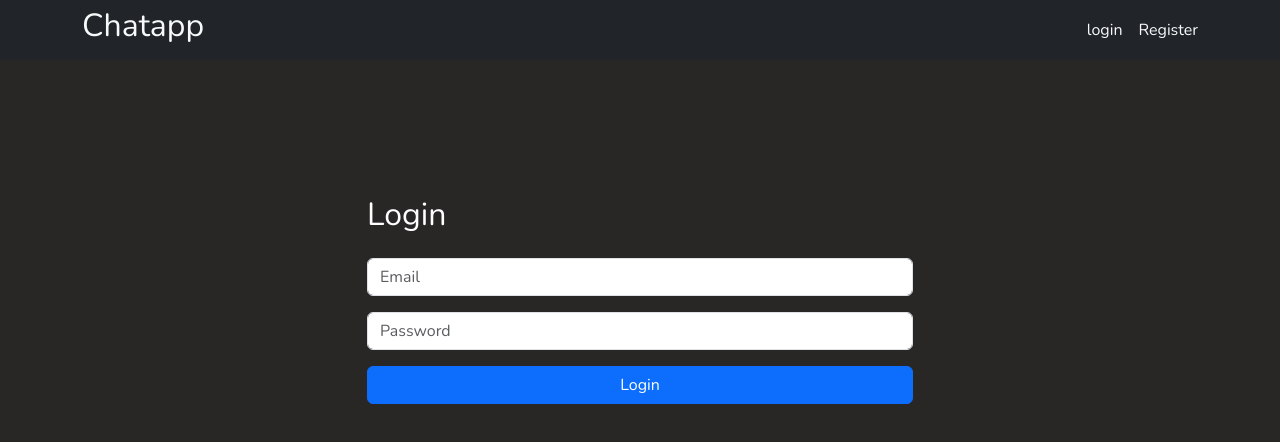
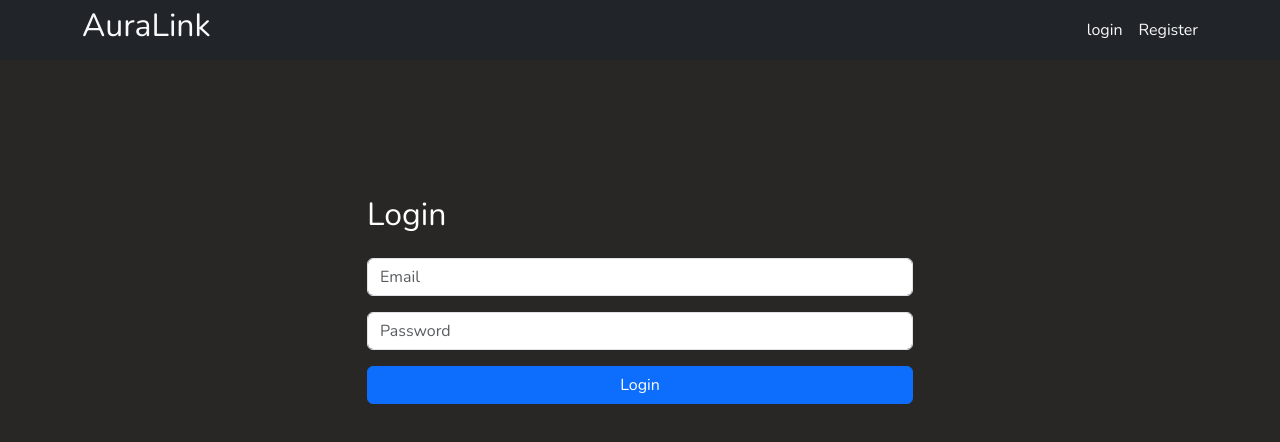
Before and after one commit to gayathrilakshmi1410/chat-app, a React (Vite) app in the folder client/: page / in a window 1280 px wide. Shown: the top 442 px of the page. Built offline with nearby package versions, Linux system fonts and the light colour scheme; no server answers.

Commit message:
Update NavBar.jsx

```diff
--- a/client/src/components/NavBar.jsx
+++ b/client/src/components/NavBar.jsx
@@ -11,7 +11,7 @@ const NavBar = () => {
     <Navbar bg="dark" className="mb-4" style={{height:"3.75rem"}}>
         <Container>
             <h2>
-                <Link to="/" className="link-light text-decoration-none">Chatapp</Link>
+                <Link to="/" className="link-light text-decoration-none">AuraLink</Link>
             </h2>
            {user && (<span className="text-warning">Logged in as {user?.name}</span>)}
             <Nav>
```
